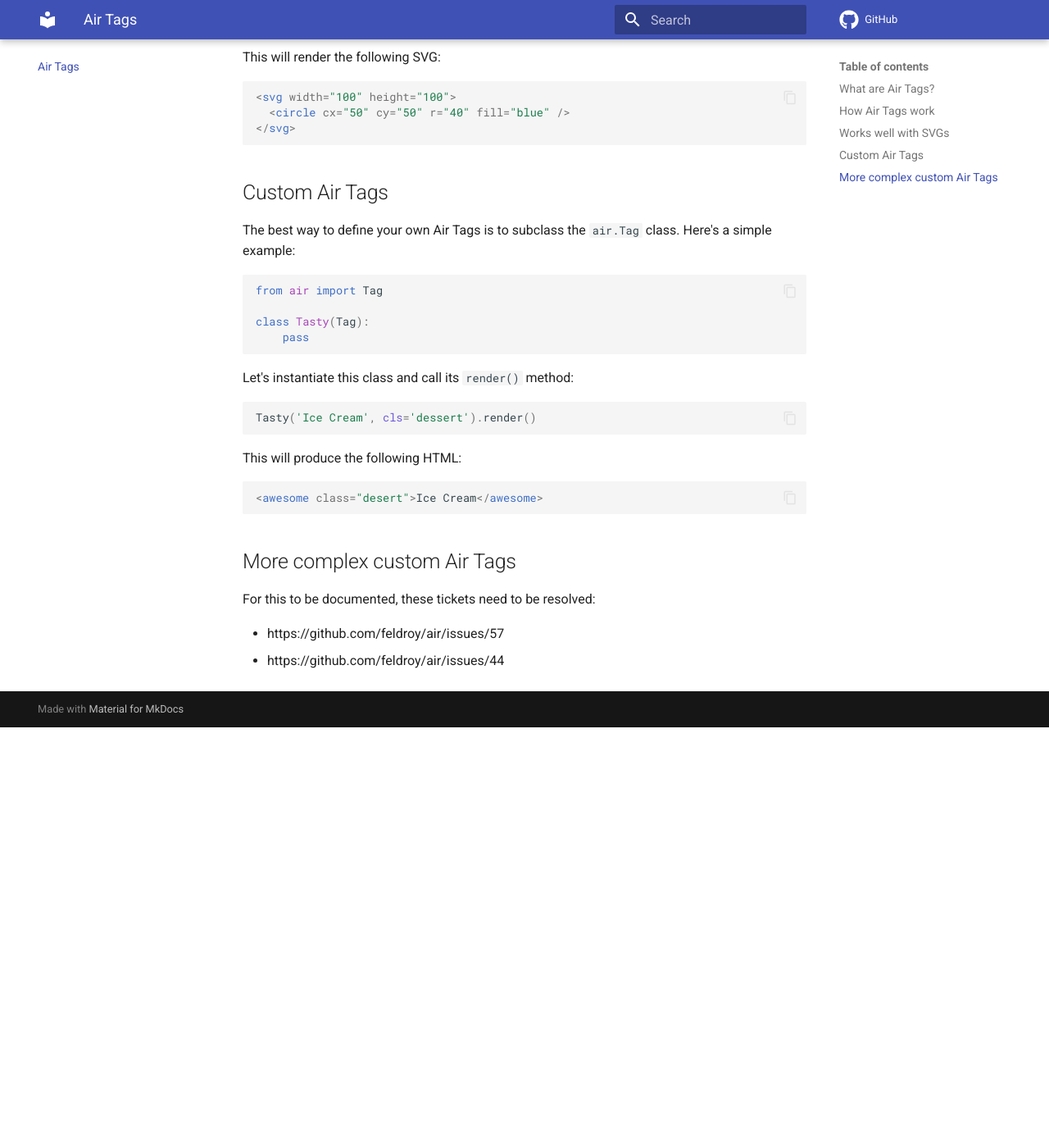
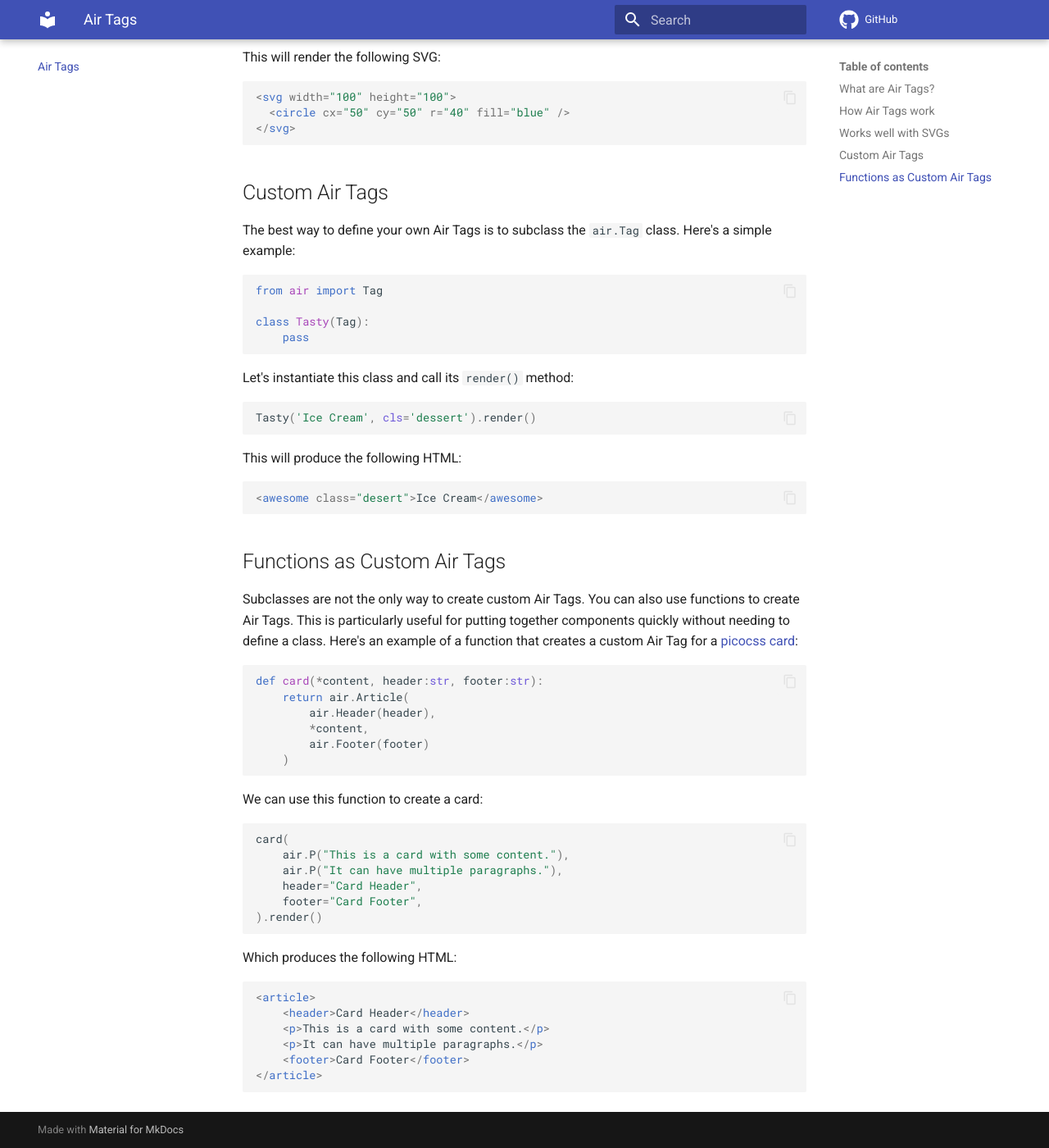
Before and after one commit to feldroy/air, an MkDocs documentation site: the page built from docs/air-tags.md, in a window 1280 px wide and 1400 px high, scrolled down 1316 px. Shown: the whole window at 82% size. Built offline with MkDocs 1.6.1 and Material for MkDocs 9.7.7, drawn with Linux system fonts in a browser that asks for light colours; comment, search, counter and statistics services are not loaded; before the commit the page ends 2203 px from its top, so only the background shows below that.

````diff
--- a/docs/air-tags.md
+++ b/docs/air-tags.md
@@ -79,9 +79,37 @@ This will produce the following HTML:
 <awesome class="desert">Ice Cream</awesome>
 ```
 
-## More complex custom Air Tags
+## Functions as Custom Air Tags
 
-For this to be documented, these tickets need to be resolved:
+Subclasses are not the only way to create custom Air Tags. You can also use functions to create Air Tags. This is particularly useful for putting together components quickly without needing to define a class. Here's an example of a function that creates a custom Air Tag for a [picocss card](https://picocss.com/docs/card):
 
-- https://github.com/feldroy/air/issues/57
-- https://github.com/feldroy/air/issues/44
+```python
+def card(*content, header:str, footer:str):
+    return air.Article(
+        air.Header(header),
+        *content,
+        air.Footer(footer)
+    )
+```
+
+We can use this function to create a card:
+
+```python
+card(
+    air.P("This is a card with some content."),
+    air.P("It can have multiple paragraphs."),
+    header="Card Header",
+    footer="Card Footer",
+).render()
+```
+
+Which produces the following HTML:
+
+```html
+<article>
+    <header>Card Header</header>
+    <p>This is a card with some content.</p>
+    <p>It can have multiple paragraphs.</p>
+    <footer>Card Footer</footer>
+</article>
+```
````
Also changed, not shown: 2 other files.
